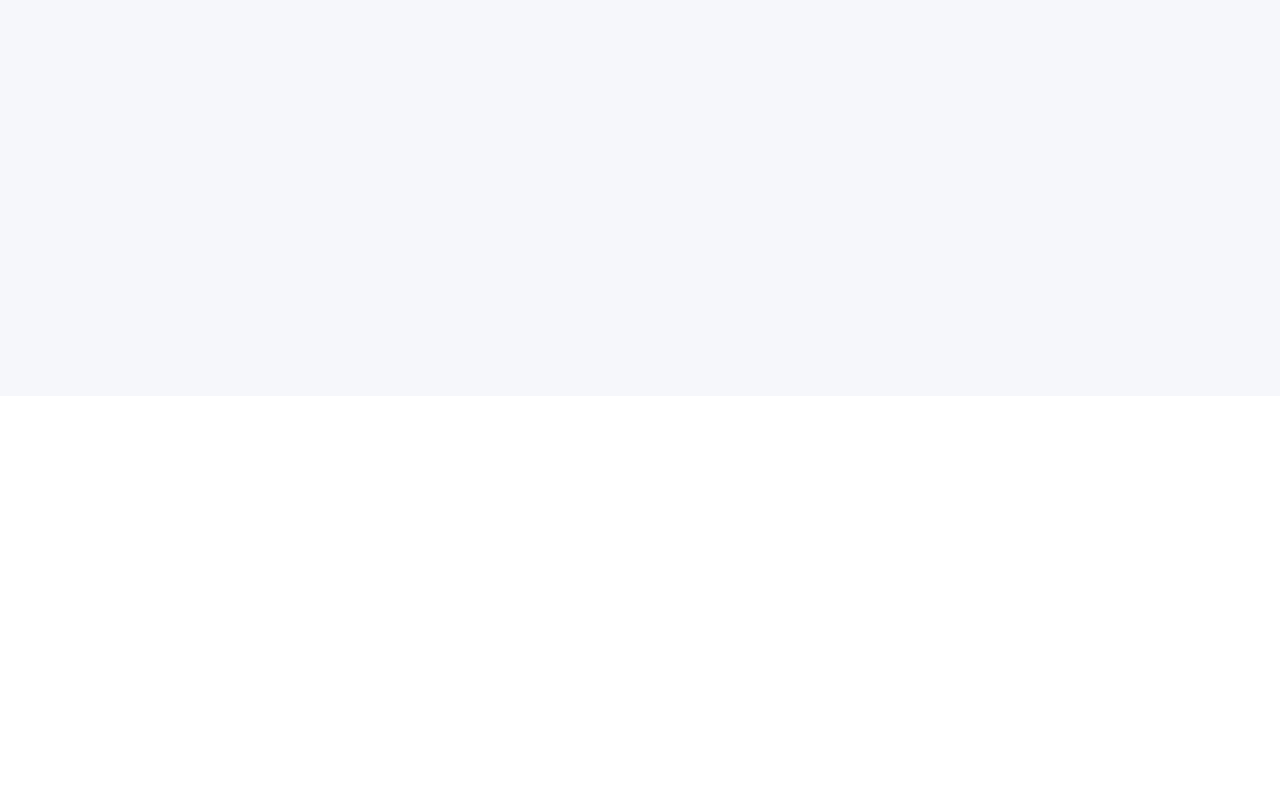
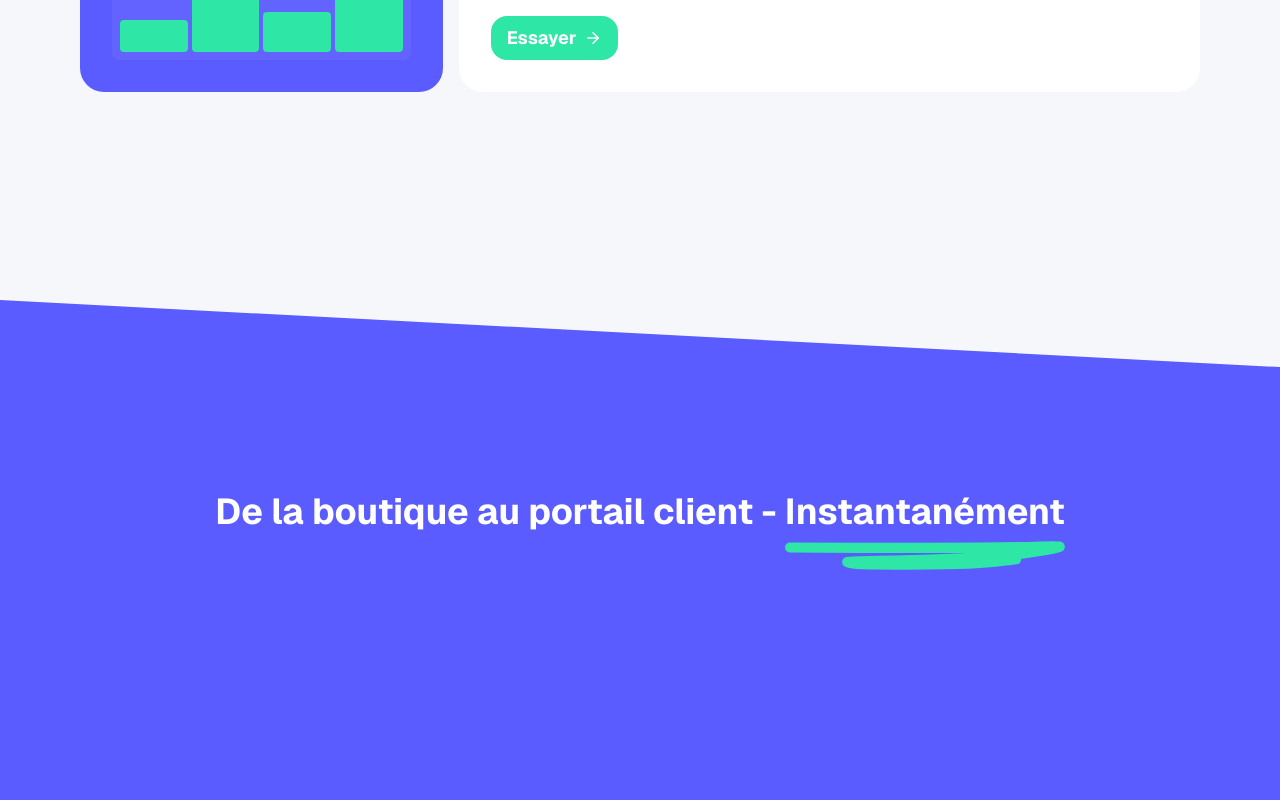
Before and after one commit to Lawrise/Vendy, a Next.js app: page / in a window 1280 px wide. Shown: the part 2658-3458 px from the top of the page. Before the commit the page ends 3054 px from the top, so only its background shows below. Built offline with nearby package versions, Linux system fonts and the light colour scheme.

Commit message:
debut section ups

```diff
--- a/src/app/(landingPage)/page.tsx
+++ b/src/app/(landingPage)/page.tsx
@@ -8,7 +8,7 @@ export default function Home() {
     <div className="min-h-screen bg-bgWhite text-myBlack font-sans flex flex-col items-center">
       <Header />
       <Hero />
-      <main className="mx-6 md:mx-12 max-w-6xl flex flex-col gap-y-24">
+      <main className="mx-6 md:mx-12 max-w-6xl flex flex-col gap-y-48">
         <Why />
         <div>
           <h1 className="text-4xl font-bold text-center mb-12">
@@ -16,6 +16,33 @@ export default function Home() {
           </h1>
           <Bentogrid />
         </div>
+        <div className="relative text-center mb-12 h-[900px] pt-48">
+          {/* Fond full-bleed + penché */}
+          <div className="absolute w-screen left-1/2 -translate-x-1/2 inset-0 bg-electricBlue skew-y-3 origin-top-left z-0" />
+
+          {/* Contenu au-dessus du fond */}
+          <h1 className="relative text-4xl font-bold inline text-white">
+            De la boutique au portail client -{" "}
+            <span className="relative inline-block overflow-visible">
+              Instantanément
+              <svg
+                width="1113"
+                height="113"
+                viewBox="0 0 1113 113"
+                fill="none"
+                xmlns="http://www.w3.org/2000/svg"
+                className="absolute -bottom-20 left-0 w-full overflow-visible z-20"
+              >
+                <path
+                  d="M20 24.7065C87.3003 25.2585 154.601 25.8106 294.768 26.0949C434.936 26.3793 645.932 26.3793 781.91 25.2753C917.889 24.1712 972.457 21.9632 1013.3 20.8257C1054.14 19.6882 1079.61 19.6882 1090 21.0683C1103.29 22.8334 1049.29 34.1242 961.378 46.3605C914.087 52.9425 858.911 58.5967 769.867 63.9328C680.822 69.269 558.954 73.6851 467.98 75.96C320.927 79.6373 255.248 79.339 247.862 82.1158C244.399 83.4177 255.028 85.9966 269.689 87.9621C284.351 89.9276 306.178 91.5836 372.9 92.4367C439.621 93.2899 550.576 93.2899 634.109 91.6338C717.641 89.9778 770.39 86.6657 813.025 83.0275C855.659 79.3892 886.581 75.5251 918.44 71.5439"
+                  stroke="#2EE6A6"
+                  stroke-width="40"
+                  stroke-linecap="round"
+                />
+              </svg>
+            </span>
+          </h1>
+        </div>
       </main>
       <footer className="h-96"></footer>
     </div>
--- a/src/components/assets/Logo.tsx
+++ b/src/components/assets/Logo.tsx
@@ -18,7 +18,7 @@ export const Logo = ({ className }: { className?: string }) => {
         d="M151.206 128.75L347.794 128.75L249.5 299L151.206 128.75Z"
         fill="white"
         stroke="#5B5CFF"
-        stroke-width="12"
+        strokeWidth="12"
       />
     </svg>
   );
--- a/src/components/assets/LogoLong.tsx
+++ b/src/components/assets/LogoLong.tsx
@@ -17,7 +17,7 @@ export const LogoLong = ({ className }: { className?: string }) => {
         d="M91.2061 68.75L287.794 68.75L189.5 239L91.2061 68.75Z"
         fill="white"
         stroke="#5B5CFF"
-        stroke-width="12"
+        strokeWidth="12"
       />
       <mask
         id="path-3-outside-1_2005_138"
--- a/src/components/ui/ArrowConnector.tsx
+++ b/src/components/ui/ArrowConnector.tsx
@@ -11,14 +11,14 @@ export const ArrowConnector = ({ className }: { className?: string }) => {
       <path
         d="M1032.01 614.447C789.008 618.447 869.008 618.447 789.008 618.447C722.508 618.447 665.381 622.686 630.115 608.327C594.848 593.968 559.114 576.346 534.097 562.617C509.081 548.889 495.864 539.588 485.139 530.881C465.841 515.213 455.576 501.377 449.168 486.618C438.958 463.102 437.746 439.106 436.767 423.078C435.745 406.333 431.813 389.666 434.75 368.002C439.138 335.633 454.019 312.013 461.428 301.155C467.042 292.927 482.099 272.066 506.062 246.367C525.011 226.046 547.425 215.12 565.003 204.44C579.349 195.724 598.334 191.327 629.484 190.808C637.597 190.673 652.128 195.08 659.529 204.44C666.931 213.8 681.885 232.947 672.008 256.98C664.008 276.447 672.008 256.98 659.529 282.487C625.008 324.447 659.529 282.487 625.008 324.447C608.875 337.967 578.22 347.539 564.195 349.764C555.146 351.199 541.848 350.52 526.718 349.541C494.875 347.481 473.881 344.587 458.402 339.692C425.994 329.443 406.121 311.493 401.197 304.099C395.188 295.077 383.916 278.949 373.05 256.98C368.297 247.37 366.101 240.397 360.434 221.691C354.768 202.986 345.957 172.637 340.928 153.576C331 115.945 324.062 98.9146 314.665 87.5076C307.235 78.4878 297.362 70.7012 270.016 54.1693C260.811 48.604 249.094 45.0393 229.343 41.3012C209.592 37.5632 181.69 34.6262 164.869 33.1131C143.188 31.163 48.0012 27.2094 30.0081 33.1131"
         stroke="#5B5CFF"
-        stroke-width="60"
-        stroke-linecap="round"
+        strokeWidth="60"
+        strokeLinecap="round"
       />
       <path
         d="M1009.34 506.447C1008.36 508.405 1016.18 513.819 1037.6 521.963C1050.33 526.803 1068.32 528.638 1081.8 531.619C1095.29 534.601 1104.1 537.538 1119.65 545.415C1135.2 553.291 1157.23 566.018 1169.07 573.798C1182.77 582.804 1184.85 589.485 1187.82 595.159C1190.27 599.839 1183.93 611.676 1172.35 628.942C1160.02 647.335 1137.03 659.173 1114.33 671.255C1103.22 677.168 1093.6 683.826 1074.85 693.957C1056.1 704.089 1028.68 717.795 1013.58 724.855C998.483 731.916 996.525 731.916 994.508 733.4"
         stroke="#5B5CFF"
-        stroke-width="60"
-        stroke-linecap="round"
+        strokeWidth="60"
+        strokeLinecap="round"
       />
     </svg>
   );
```
